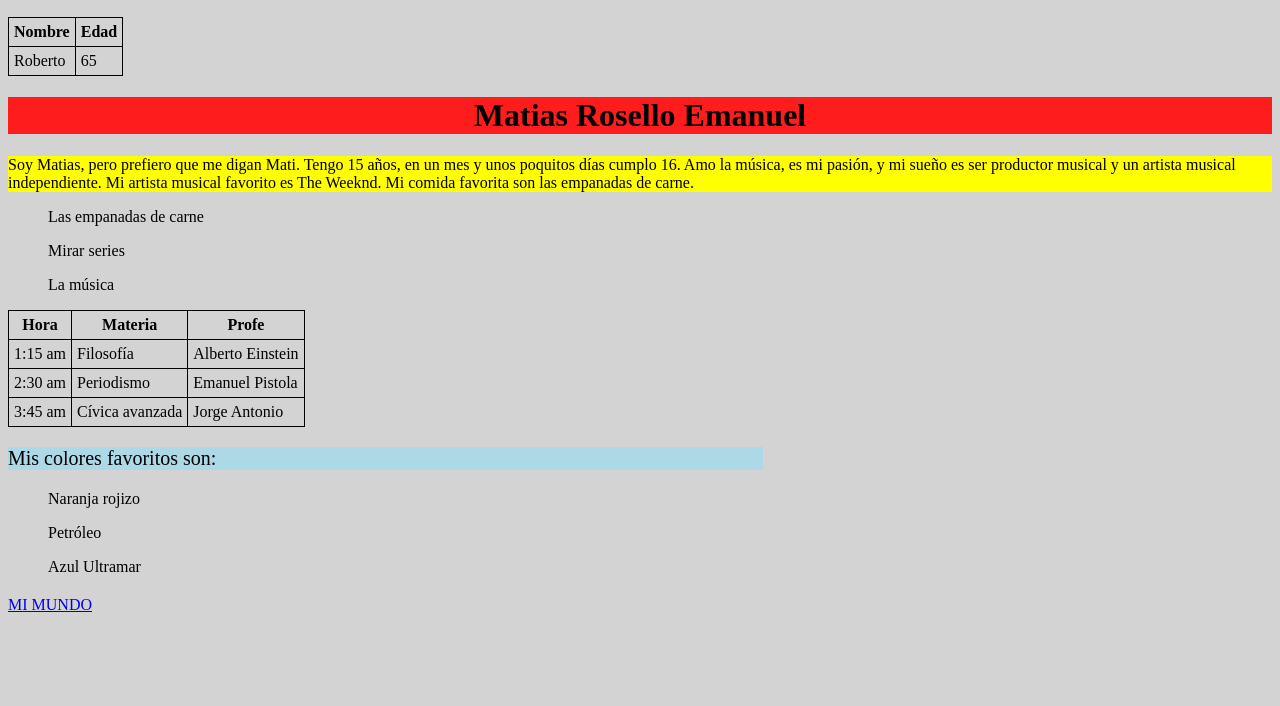
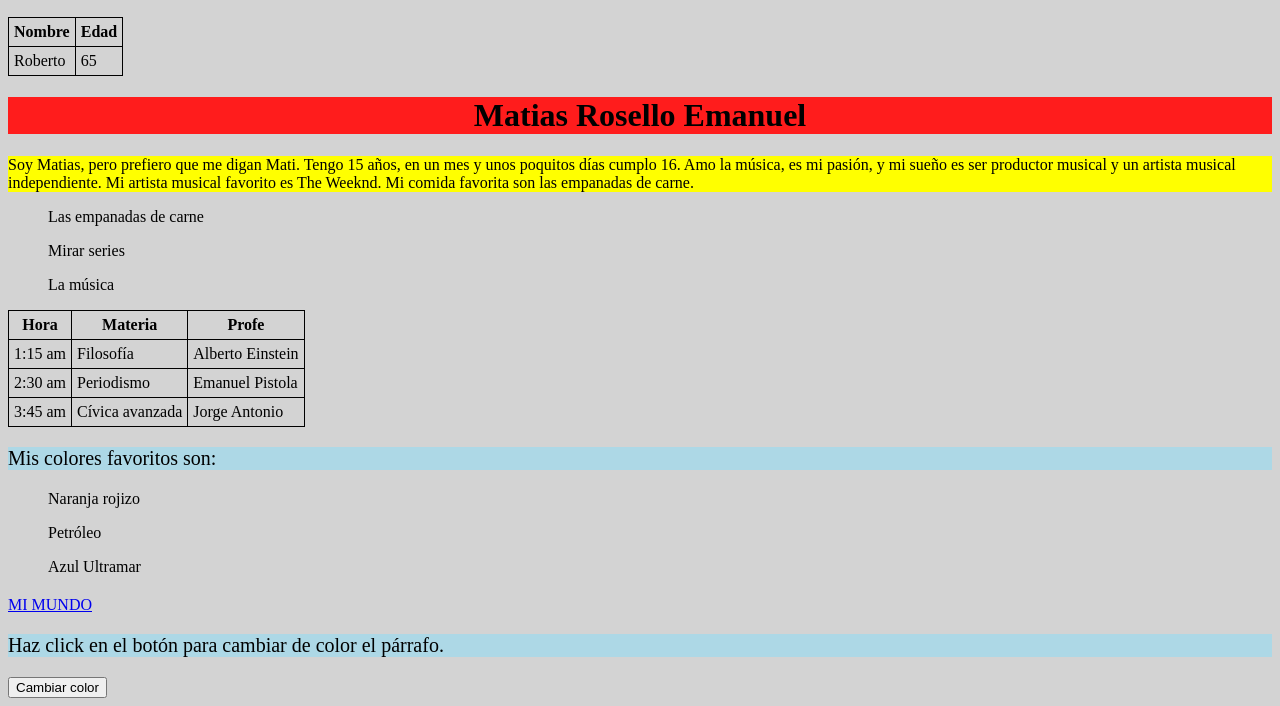
Before and after one commit to Matiasrosello2009/5to_REPASO.HTML---TP, a plain HTML site: page index.html in a window 1280 px wide. Shown: the part 655-1361 px from the top of the page. Before the commit the page ends 1277 px from the top, so only its background shows below. Drawn offline with Linux system fonts and the light colour scheme.

Commit message:
REPASO 3.5

```diff
--- a/index.html
+++ b/index.html
@@ -83,5 +83,9 @@
         <ul>Azul Ultramar</ul>
     </p>
 <a href="http://127.0.0.1:5500/mi_mundo.html">MI MUNDO</a>
+
+<p id="parrafo-color">Haz click en el botón para cambiar de color el párrafo. </p>
+<button id="cambiarColorBoton">Cambiar color</button>
+
 </body>
 </html>
```
Also changed, not shown: style.css (line endings or trailing spaces).
